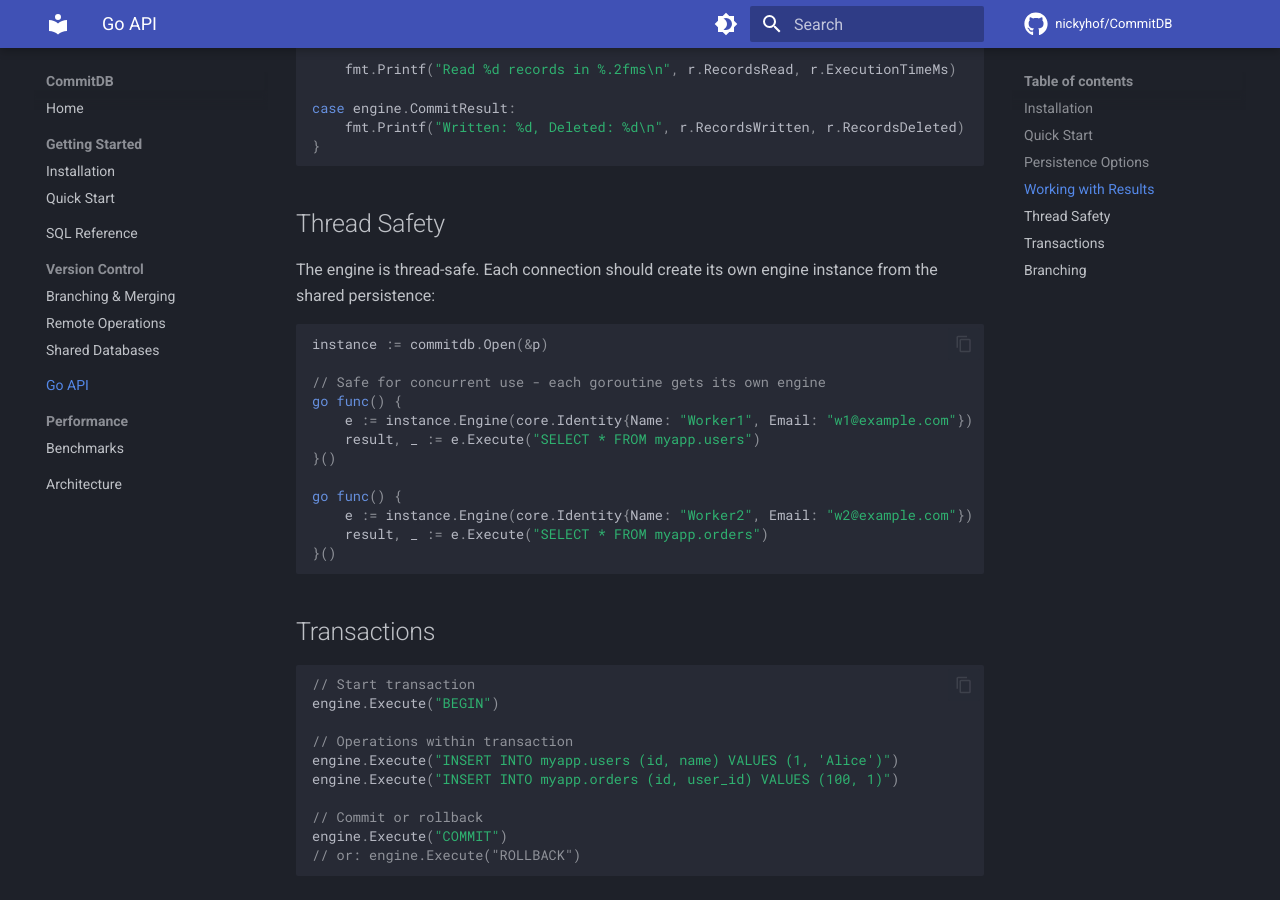
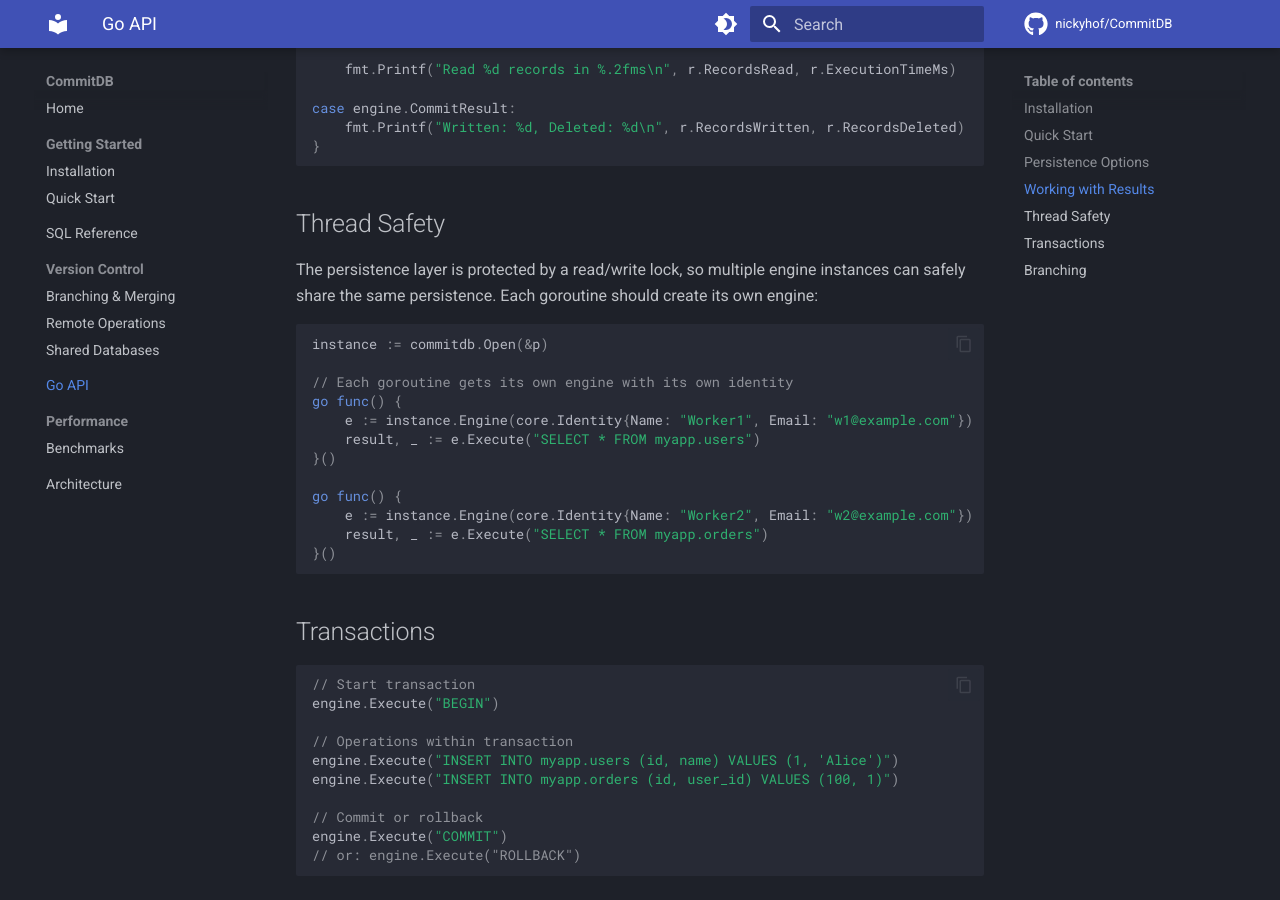
Before and after one commit to nickyhof/CommitDB, an MkDocs documentation site: the page built from docs/go-api.md, in a window 1280 px wide and 900 px high, scrolled down 1958 px. Built offline with MkDocs 1.6.1 and Material for MkDocs 9.7.7, drawn with Linux system fonts in a browser that asks for light colours; comment, search, counter and statistics services are not loaded.

Commit message:
Update docs continued

````diff
--- a/docs/go-api.md
+++ b/docs/go-api.md
@@ -101,12 +101,12 @@ case engine.CommitResult:
 
 ## Thread Safety
 
-The engine is thread-safe. Each connection should create its own engine instance from the shared persistence:
+The persistence layer is protected by a read/write lock, so multiple engine instances can safely share the same persistence. Each goroutine should create its own engine:
 
 ```go
 instance := commitdb.Open(&p)
 
-// Safe for concurrent use - each goroutine gets its own engine
+// Each goroutine gets its own engine with its own identity
 go func() {
     e := instance.Engine(core.Identity{Name: "Worker1", Email: "w1@example.com"})
     result, _ := e.Execute("SELECT * FROM myapp.users")
````
Also changed, not shown: 1 other file.
